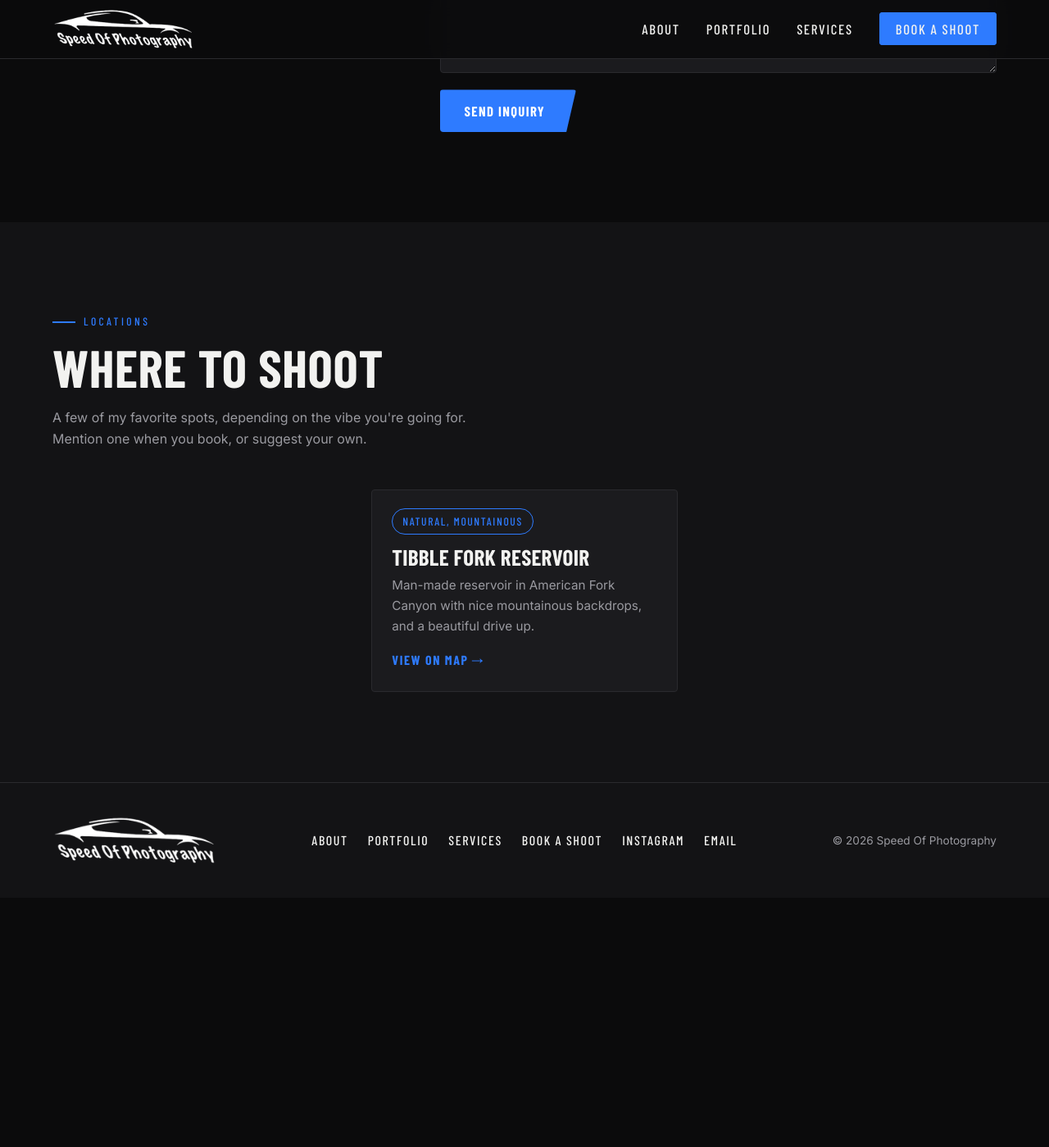
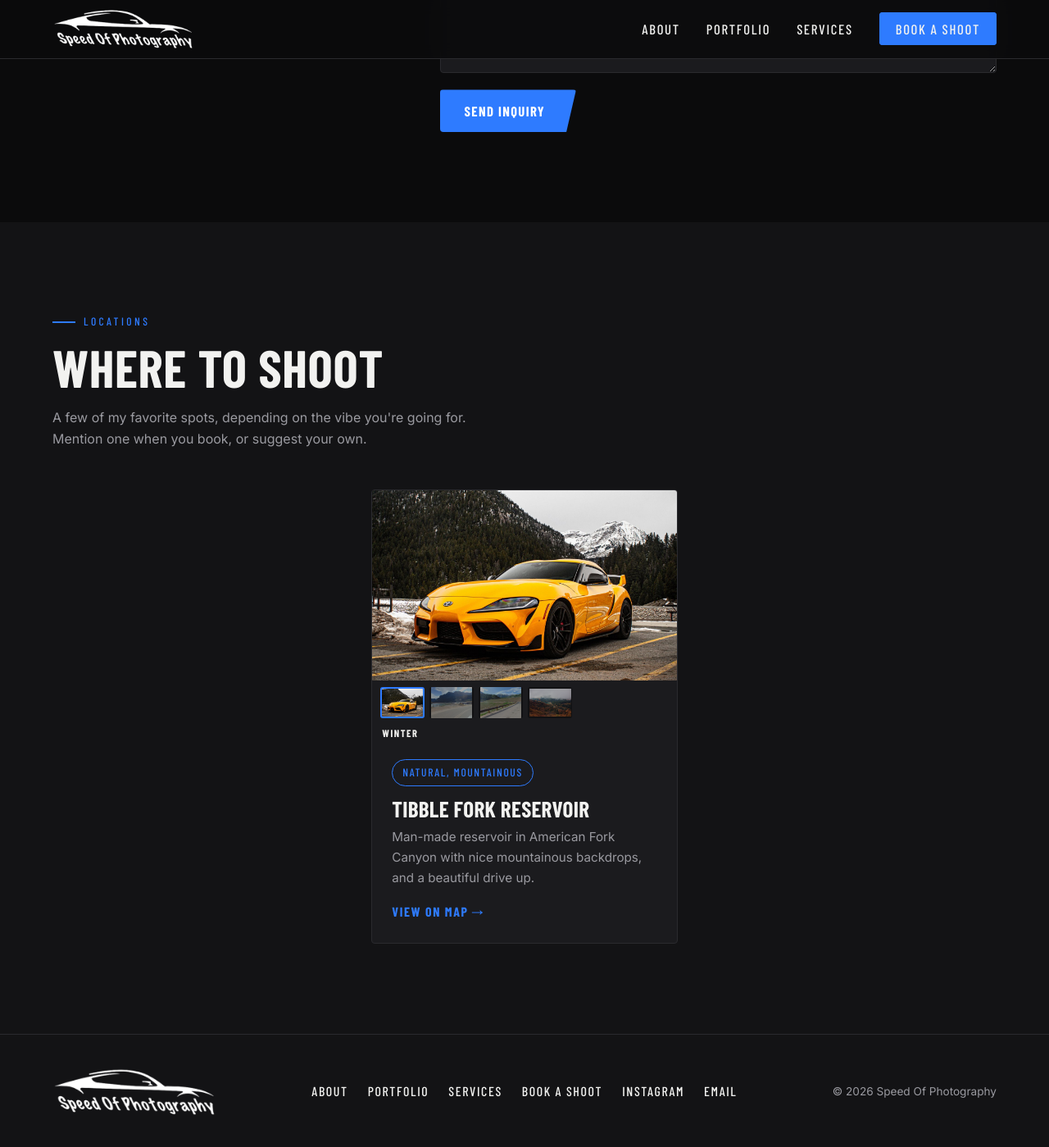
Before and after one commit to Mclaren97x/my-site, a Jekyll site: the page built from packages.html, in a window 1280 px wide and 1400 px high, scrolled down 2896 px. Shown: the whole window at 82% size. Built offline with Jekyll 4.4.1, drawn with Linux system fonts in a browser that asks for light colours; some web fonts are replaced; before the commit the page ends 3989 px from its top, so only the background shows below that.

Commit message:
Tibble Fork: Supra photo plus credited summer/fall photos with a season switcher
Extra photos are from Wikimedia Commons (CC BY-SA 4.0 by An Errant Knight;
public domain by the U.S. Forest Service), resized, with credits shown on the card.

Co-Authored-By: Claude Opus 5.5 <noreply@anthropic.com>

```diff
--- a/_layouts/default.html
+++ b/_layouts/default.html
@@ -18,7 +18,7 @@
   <link rel="preconnect" href="https://fonts.googleapis.com">
   <link rel="preconnect" href="https://fonts.gstatic.com" crossorigin>
   <link href="https://fonts.googleapis.com/css2?family=Barlow+Condensed:ital,wght@0,500;0,700;1,700&family=Inter:wght@400;500;600&display=swap" rel="stylesheet">
-  <link rel="stylesheet" href="{{ base }}/style.css?v=12">
+  <link rel="stylesheet" href="{{ base }}/style.css?v=13">
 </head>
 <body>
   <header class="site-header">
@@ -59,6 +59,6 @@
     </div>
   </footer>
 
-  <script src="{{ base }}/script.js?v=8"></script>
+  <script src="{{ base }}/script.js?v=9"></script>
 </body>
 </html>
--- a/packages.html
+++ b/packages.html
@@ -159,7 +159,21 @@ permalink: /packages/
         {%- if pl.name and pl.name != "" %}
         <article class="location">
           {%- if pl.photo and pl.photo != "" %}
-          <div class="location-photo" style="--img:url('{{ base }}{{ pl.photo }}')" role="img" aria-label="{{ pl.name | escape }}"></div>
+          <figure class="location-media">
+            <div class="location-photo" style="--img:url('{{ base }}{{ pl.photo }}')" role="img" aria-label="{{ pl.name | escape }}{% if pl.photo_label %}, {{ pl.photo_label | escape }}{% endif %}"></div>
+            {%- if pl.more_photos.size > 0 %}
+            <div class="location-thumbs" role="group" aria-label="More photos of {{ pl.name | escape }}">
+              <button type="button" class="location-thumb is-active" style="--img:url('{{ base }}{{ pl.photo }}')" data-img="{{ base }}{{ pl.photo }}" data-label="{{ pl.photo_label | escape }}" data-credit="" data-credit-link="" aria-label="{{ pl.photo_label | default: 'Main photo' | escape }}"></button>
+              {%- for mp in pl.more_photos %}{% if mp.photo and mp.photo != "" %}
+              <button type="button" class="location-thumb" style="--img:url('{{ base }}{{ mp.photo }}')" data-img="{{ base }}{{ mp.photo }}" data-label="{{ mp.label | escape }}" data-credit="{{ mp.credit | escape }}" data-credit-link="{{ mp.credit_link | escape }}" aria-label="{{ mp.label | default: 'Photo' | escape }}"></button>
+              {%- endif %}{% endfor %}
+            </div>
+            {%- endif %}
+            <figcaption class="location-caption">
+              <span class="location-season">{{ pl.photo_label | escape }}</span>
+              <a class="location-credit" href="" target="_blank" rel="noopener" hidden></a>
+            </figcaption>
+          </figure>
           {%- endif %}
           <div class="location-body">
             {%- if pl.vibe and pl.vibe != "" %}<span class="vibe">{{ pl.vibe | escape }}</span>{% endif %}
--- a/script.js
+++ b/script.js
@@ -202,3 +202,20 @@ if ("IntersectionObserver" in window) {
     io.observe(el);
   });
 }
+
+// ---------- Location photo switcher ----------
+document.querySelectorAll(".location-media").forEach((media) => {
+  const main = media.querySelector(".location-photo");
+  const season = media.querySelector(".location-season");
+  const credit = media.querySelector(".location-credit");
+  media.querySelectorAll(".location-thumb").forEach((thumb) => {
+    thumb.addEventListener("click", () => {
+      media.querySelectorAll(".location-thumb").forEach((t) => t.classList.toggle("is-active", t === thumb));
+      main.style.setProperty("--img", `url('${thumb.dataset.img}')`);
+      season.textContent = thumb.dataset.label || "";
+      credit.textContent = thumb.dataset.credit || "";
+      credit.hidden = !thumb.dataset.credit;
+      if (thumb.dataset.creditLink) credit.href = thumb.dataset.creditLink; else credit.removeAttribute("href");
+    });
+  });
+});
--- a/style.css
+++ b/style.css
@@ -872,3 +872,40 @@ h1, h2, h3 {
 @media (max-width: 760px) {
   .location { flex-basis: 100%; }
 }
+
+/* Location photo switcher (main photo + seasonal thumbnails with credits) */
+.location-media { margin: 0; }
+.location-thumbs { display: flex; gap: 6px; padding: 8px 10px 0; }
+.location-thumb {
+  width: 54px;
+  height: 38px;
+  padding: 0;
+  border: 2px solid transparent;
+  border-radius: 3px;
+  background: var(--img) center / cover no-repeat, var(--bg);
+  cursor: pointer;
+  opacity: 0.6;
+  transition: opacity 0.2s, border-color 0.2s;
+}
+.location-thumb:hover { opacity: 1; }
+.location-thumb.is-active { opacity: 1; border-color: var(--accent); }
+.location-caption {
+  display: flex;
+  flex-wrap: wrap;
+  gap: 4px 10px;
+  align-items: baseline;
+  padding: 8px 12px 0;
+  min-height: 1.4em;
+  font-size: 0.78rem;
+  color: var(--muted);
+}
+.location-season {
+  font-family: var(--display);
+  font-weight: 700;
+  text-transform: uppercase;
+  letter-spacing: 0.12em;
+  color: var(--text);
+}
+.location-season:empty { display: none; }
+.location-credit { color: var(--muted); text-decoration: underline; }
+.location-credit:hover { color: var(--text); }
```
Also changed, not shown: _data/content.yml (+119 -113 lines), .pages.yml, images/tibble-fork-fall-usfs.jpg (added), images/tibble-fork-summer-dam.jpg (added), images/tibble-fork-summer-parking.jpg (added), images/tibble-fork-supra.jpg (added).
